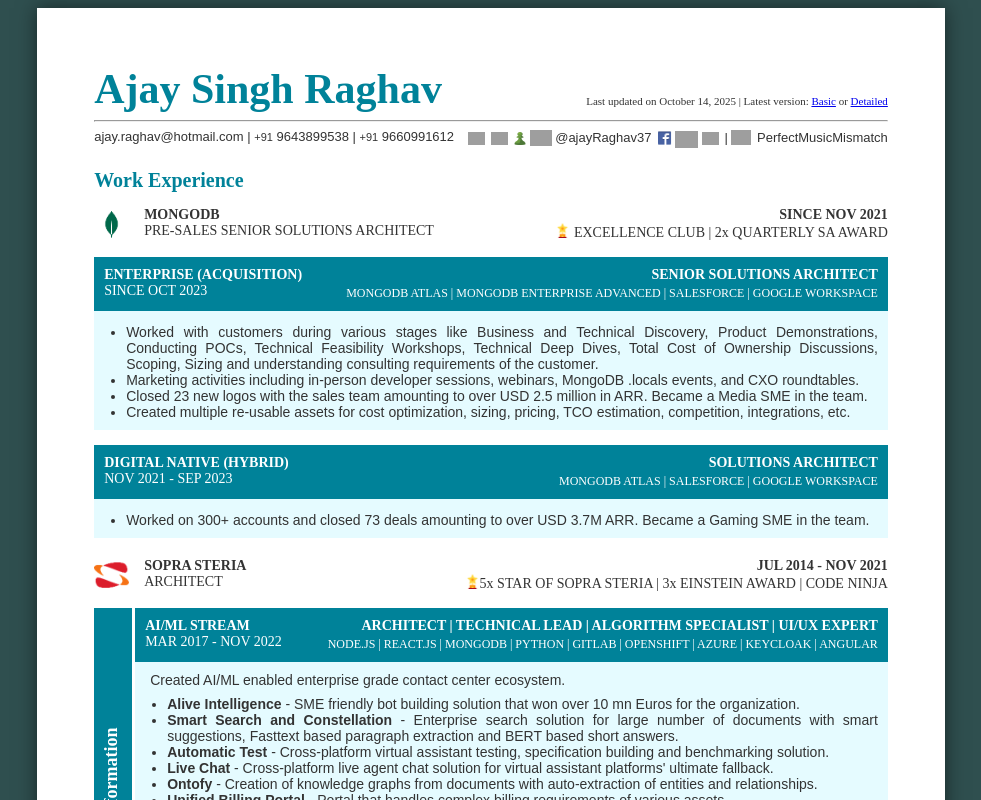
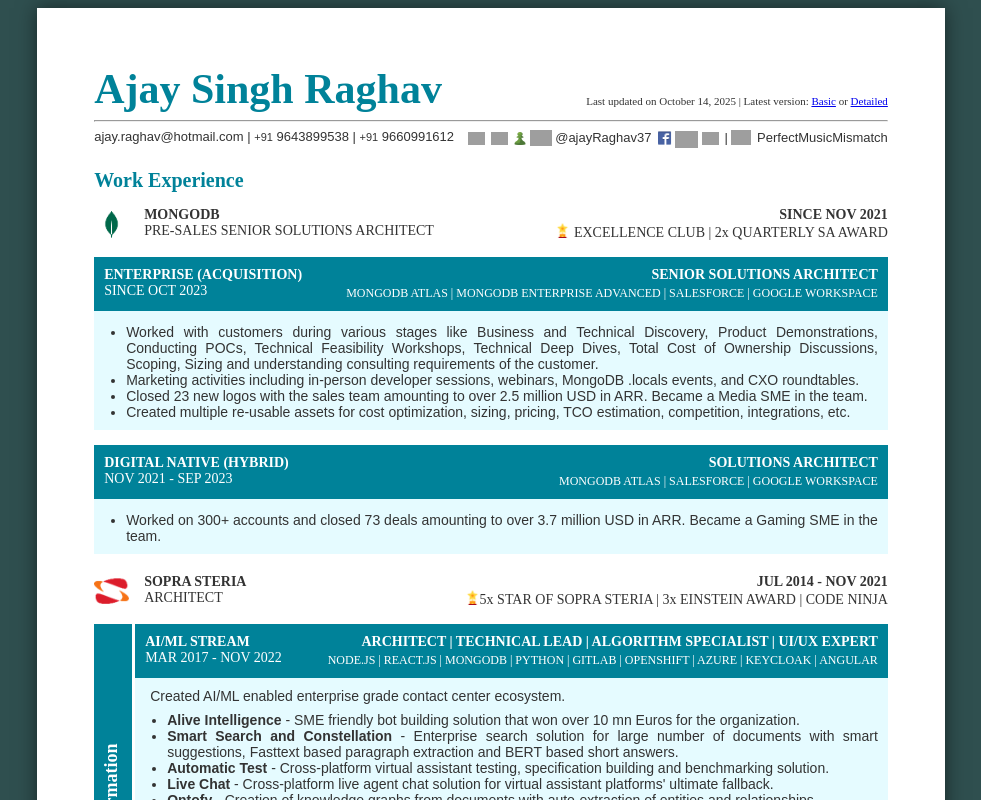
Before and after one commit to ajayRaghav37/resume-new, a React (Create React App) app: page / in a window 1280 px wide. Shown: the top 800 px of the page, without its empty margins (149-1130 px from the left). Built offline with nearby package versions, Linux system fonts and the light colour scheme; grey boxes are pictures that could not be loaded.

Commit message:
minor edits

```diff
--- a/src/components/BasicWork.jsx
+++ b/src/components/BasicWork.jsx
@@ -39,7 +39,7 @@
                     Discussions, Scoping, Sizing and understanding consulting requirements of the customer.</li>
                   <li>Marketing activities including in-person developer sessions, webinars, MongoDB .locals events,
                     and CXO roundtables.</li>
-                  <li>Closed 23 new logos with the sales team amounting to over USD 2.5 million in ARR. Became a Media SME in the team.</li>
+                  <li>Closed 23 new logos with the sales team amounting to over 2.5 million USD in ARR. Became a Media SME in the team.</li>
                   <li>Created multiple re-usable assets for cost optimization, sizing, pricing, TCO estimation, competition, integrations, etc.</li>
                 </ul>
               </p>
@@ -67,7 +67,7 @@
               <div className="negative-margin"></div>
               <p className="roles-responsibilities">
                 <ul>
-                  <li>Worked on 300+ accounts and closed 73 deals amounting to over USD 3.7M ARR. Became a Gaming SME in the team.</li>
+                  <li>Worked on 300+ accounts and closed 73 deals amounting to over 3.7 million USD in ARR. Became a Gaming SME in the team.</li>
                 </ul>
               </p>
             </div>
--- a/src/components/DetailedWork_1.jsx
+++ b/src/components/DetailedWork_1.jsx
@@ -68,7 +68,7 @@
               </div>
             </div>
             <div className="project-summary">
-              <p className="project-summary-intro">Collaborated with acquisition and growth teams of 12+ account executives. Worked on&nbsp;<b>300+ accounts</b> (highest globally). Successfully led to a <b>closure of 73 deals</b> amounting to over <b>$3.7M annual run rate</b>. Spent first 3 months in rigorous training for the SA role. Completed DBA and Developer
+              <p className="project-summary-intro">Collaborated with acquisition and growth teams of 12+ account executives. Worked on&nbsp;<b>300+ accounts</b> (highest globally). Successfully led to a <b>closure of 73 deals</b> amounting to over <b>$3.7M in ARR</b>. Spent first 3 months in rigorous training for the SA role. Completed DBA and Developer
                 certifications on consecutive days. Became a Gaming SME in the team.
               </p>
             </div>
```
